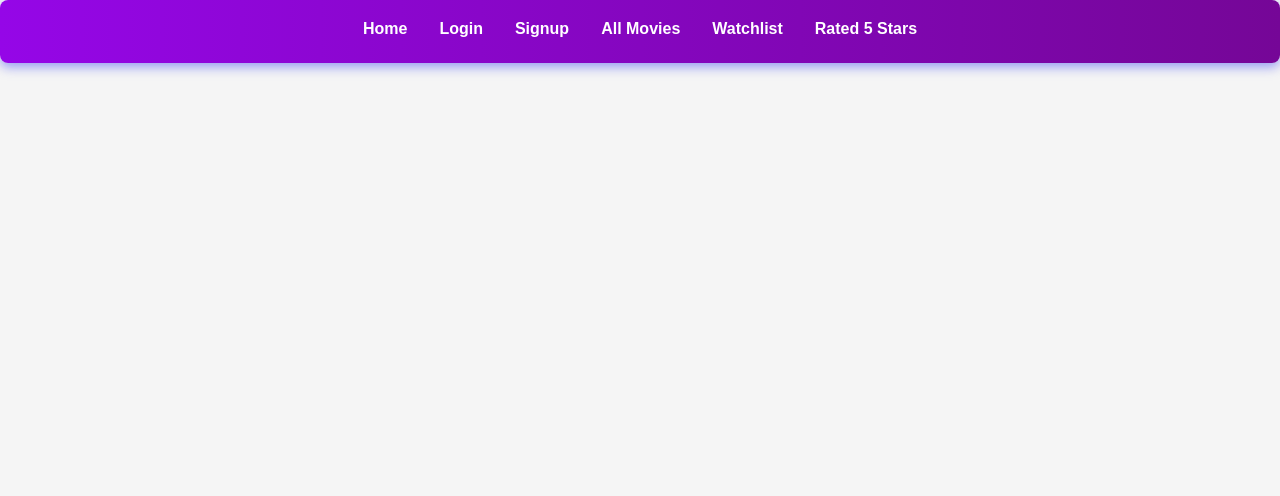
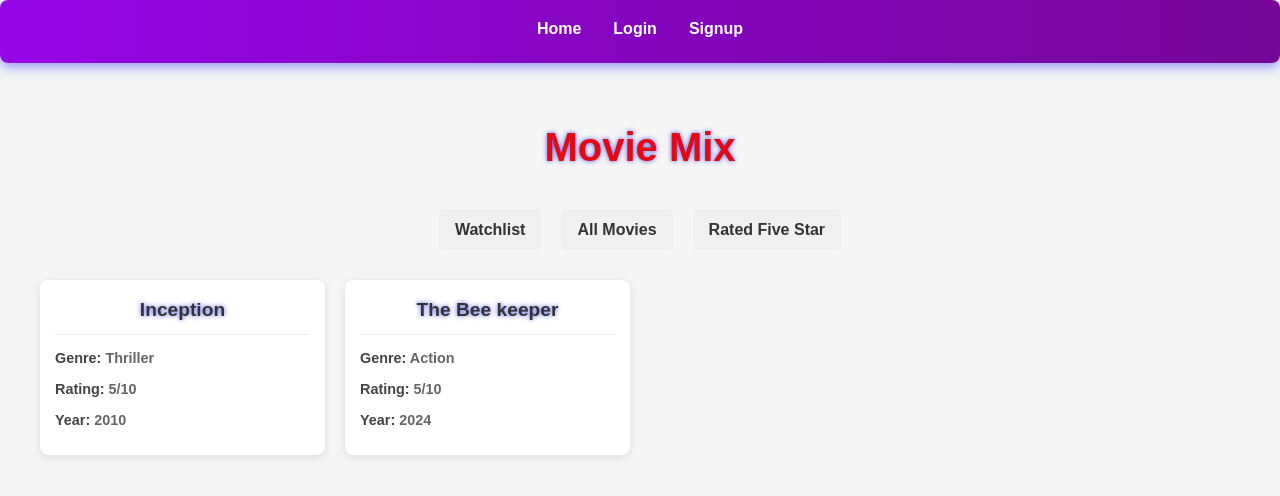
Before and after one commit to Emmakaranja1/moviemix-mock-Api, a React (Vite) app: page / in a window 1280 px wide. Shown: the top 496 px of the page. Built offline with nearby package versions, Linux system fonts and the light colour scheme; data requests are answered from the project's data file.

Commit message:
Add navigation links to Homepage and update Navbar; include concurrently in package.json

```diff
--- a/package.json
+++ b/package.json
@@ -20,6 +20,7 @@
     "@types/react": "^19.0.10",
     "@types/react-dom": "^19.0.4",
     "@vitejs/plugin-react": "^4.3.4",
+    "concurrently": "^9.1.2",
     "eslint": "^9.22.0",
     "eslint-plugin-react-hooks": "^5.2.0",
     "eslint-plugin-react-refresh": "^0.4.19",
--- a/src/App.jsx
+++ b/src/App.jsx
@@ -15,10 +15,13 @@ function App() {
       <div className="app-container">
         <Navbar />
         <Routes>
+          <Route path="/" element={<Homepage />} />{" "}
+          {/* Add this line for the root path */}
           <Route path="/profile" element={<Profile />} />
           <Route path="/login" element={<Login />} />
           <Route path="/signup" element={<Signup />} />
-          <Route path="/Homepage" element={<Homepage />} />
+          <Route path="/Homepage" element={<Homepage />} />{" "}
+          {/* You can keep this for backward compatibility */}
           <Route path="/all-movies" element={<AllMovies />} />
           <Route path="/watchlist" element={<Watchlist />} />
           <Route path="/rated-5-stars" element={<RatedFiveStars />} />
--- a/src/components/Homepage.jsx
+++ b/src/components/Homepage.jsx
@@ -33,6 +33,20 @@ const Homepage = () => {
   return (
     <div className="homepage">
       <h1>Movie Mix</h1>
+
+      {/* Navigation links moved from navbar to homepage */}
+      <div className="homepage-nav">
+        <Link to="/watchlist" className="nav-link">
+          Watchlist
+        </Link>
+        <Link to="/all-movies" className="nav-link">
+          All Movies
+        </Link>
+        <Link to="/rated-5-stars" className="nav-link">
+          Rated Five Star
+        </Link>
+      </div>
+
       {error && <p className="error">Error: {error.message}</p>}
       {movies.length === 0 && !error && <p>No movies available.</p>}
       <div className="movie-list">
--- a/src/components/Navbar.jsx
+++ b/src/components/Navbar.jsx
@@ -6,9 +6,6 @@ const Navbar = () => (
     <Link to="/">Home</Link>
     <Link to="/login">Login</Link>
     <Link to="/signup">Signup</Link>
-    <Link to="/all-movies">All Movies</Link>
-    <Link to="/watchlist">Watchlist</Link>
-    <Link to="/rated-5-stars">Rated 5 Stars</Link>
   </nav>
 );
 
--- a/src/style/Homepage.css
+++ b/src/style/Homepage.css
@@ -84,3 +84,25 @@
     grid-template-columns: 1fr;
   }
 }
+
+.homepage-nav {
+  display: flex;
+  justify-content: center;
+  gap: 20px;
+  margin-bottom: 30px;
+}
+
+.nav-link {
+  text-decoration: none;
+  color: #333;
+  font-weight: 600;
+  padding: 8px 16px;
+  border-radius: 4px;
+  background-color: #f0f0f0;
+  transition: all 0.3s ease;
+}
+
+.nav-link:hover {
+  background-color: #e0e0e0;
+  transform: translateY(-2px);
+}
```
Also changed, not shown: 1 other file (tests, documents, lock files or other folders).
